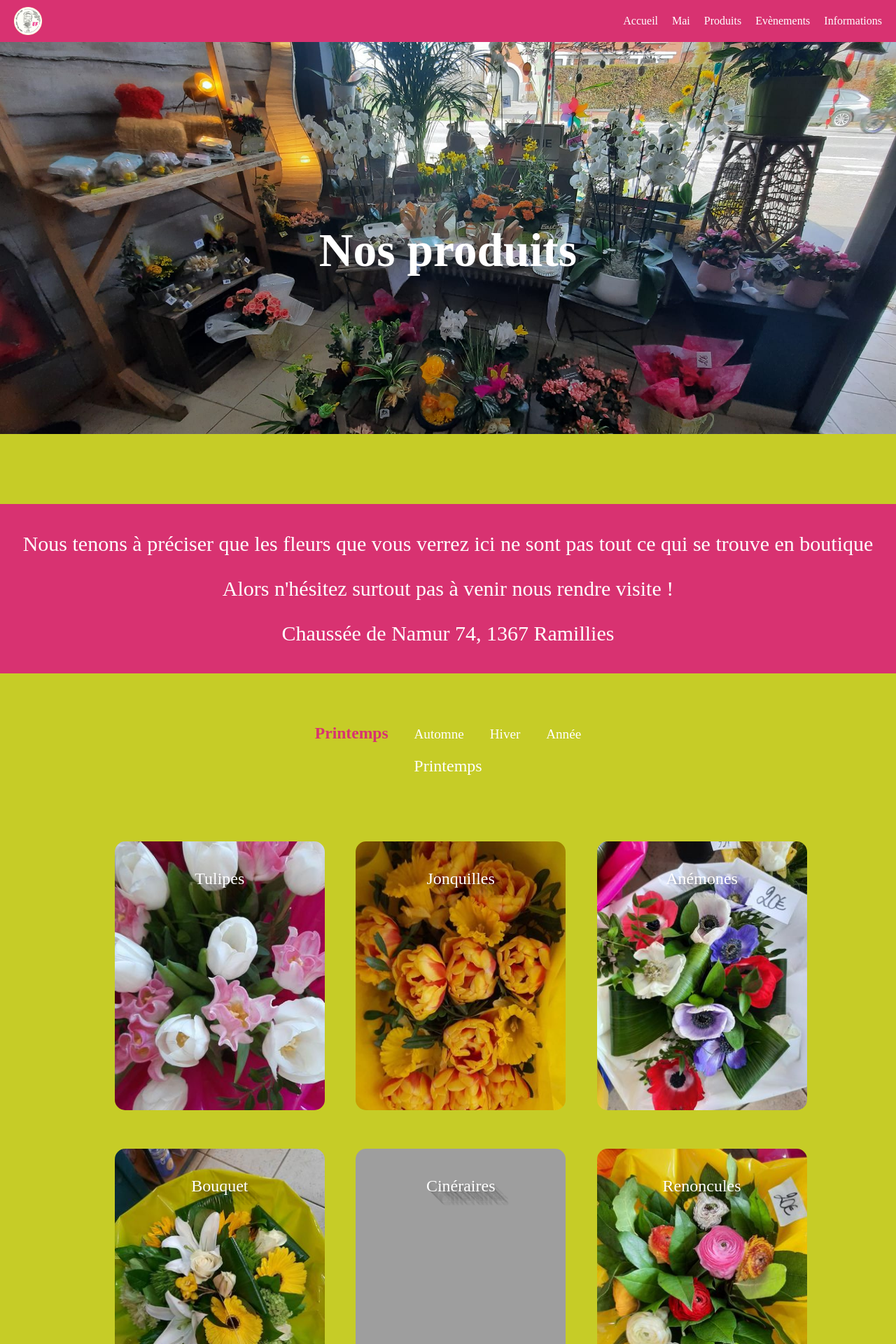
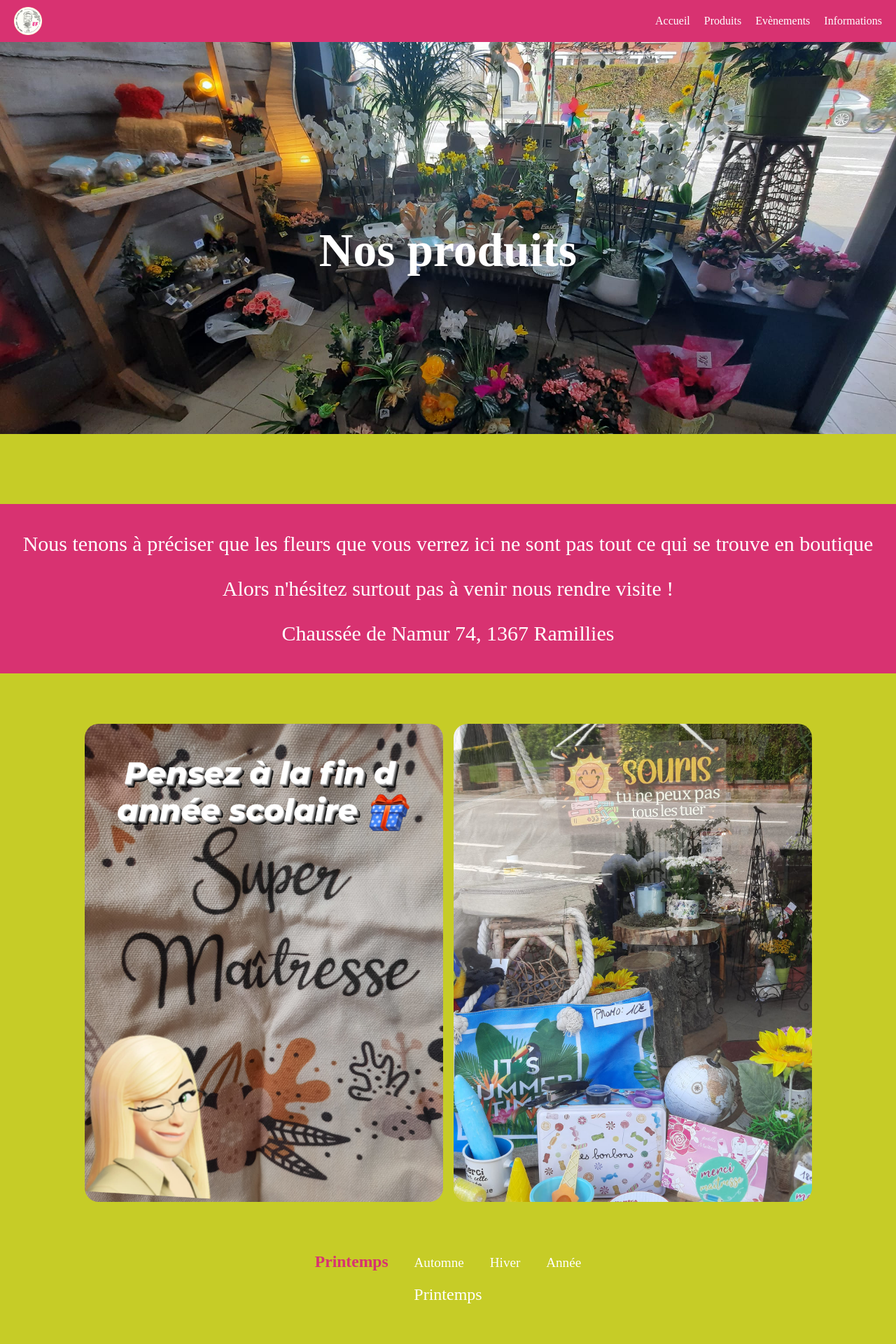
Before and after one commit to Frivox1/epifleuri, a Flask app: page /produit in a window 1280 px wide. Shown: the top 1920 px of the page at 70% size. Run offline with Flask 3, Linux system fonts and the light colour scheme; some web fonts are replaced; grey boxes are pictures that could not be loaded.

Commit message:
petite maj

```diff
--- a/app/static/style/produit.css
+++ b/app/static/style/produit.css
@@ -168,3 +168,16 @@ color: #fff;
   background-color : #d83271;
   padding: 10px;
 }
+
+.actu {
+  display: flex;
+  justify-content: center; /* Centre les images horizontalement */
+  align-items: center; /* Centre les images verticalement */
+  gap: 15px; /* Ajoute un espace entre les images */
+}
+
+.actu img {
+  width: 40%; /* Réduit la taille des images à 45% de la largeur du conteneur */
+  height: auto; /* Maintient le ratio de l'image */
+  border-radius: 20px;
+}
--- a/app/templates/footer.html
+++ b/app/templates/footer.html
@@ -1,6 +1,6 @@
 <link rel="stylesheet" href="{{ url_for('static', filename='style/footer.css') }}">
 <footer>
-<p>&copy; 2023 L'Epi Fleuri</p>
+<p>&copy; 2024 L'Epi Fleuri</p>
 <nav class="footer-nav">
     <p>Made by Valery Mertens and Nicolas Lasch</p>
 </nav>
--- a/app/templates/header.html
+++ b/app/templates/header.html
@@ -5,7 +5,7 @@
     <div id="logo"><img src="{{ url_for('static', filename='images/logo_epifleuri.png') }}" alt="Logo"></div>
     <ul>
         <li><a href="/">Accueil</a></li>
-        <li><a href="/mai">Mai</a></li>
+        <!-- <li><a href="/mai">Mai</a></li> -->
         <!-- <li><a href="/anniversaire">Anniversaire</a></li> -->
         <!-- <li><a href="/weekend-client">WK Client</a></li> -->
         <!-- <li><a href="/valentin">St Valentin</a></li> -->
--- a/app/templates/produit.html
+++ b/app/templates/produit.html
@@ -11,6 +11,16 @@
    <p>Nous tenons à préciser que les fleurs que vous verrez ici ne sont pas tout ce qui se trouve en boutique</p>
    <p>Alors n'hésitez surtout pas à venir nous rendre visite !</p>
    <p>Chaussée de Namur 74, 1367 Ramillies</p>
+</div>
+
+<br>
+<br>
+<br>
+<br>
+
+<div class="actu">
+   <img src="{{ url_for('static', filename='images/fin_annee/fin_annee.jpg') }}">
+   <img src="{{ url_for('static', filename='images/fin_annee/ete.jpg') }}">
 </div>
 
 <br>
```
Also changed, not shown: app/static/style/index.css (+8 -5 lines), app/templates/index.html (+10 -3 lines), app/static/images/fin_annee/ete.jpg (added), app/static/images/fin_annee/fin_annee.jpg (added), 2 other files.
